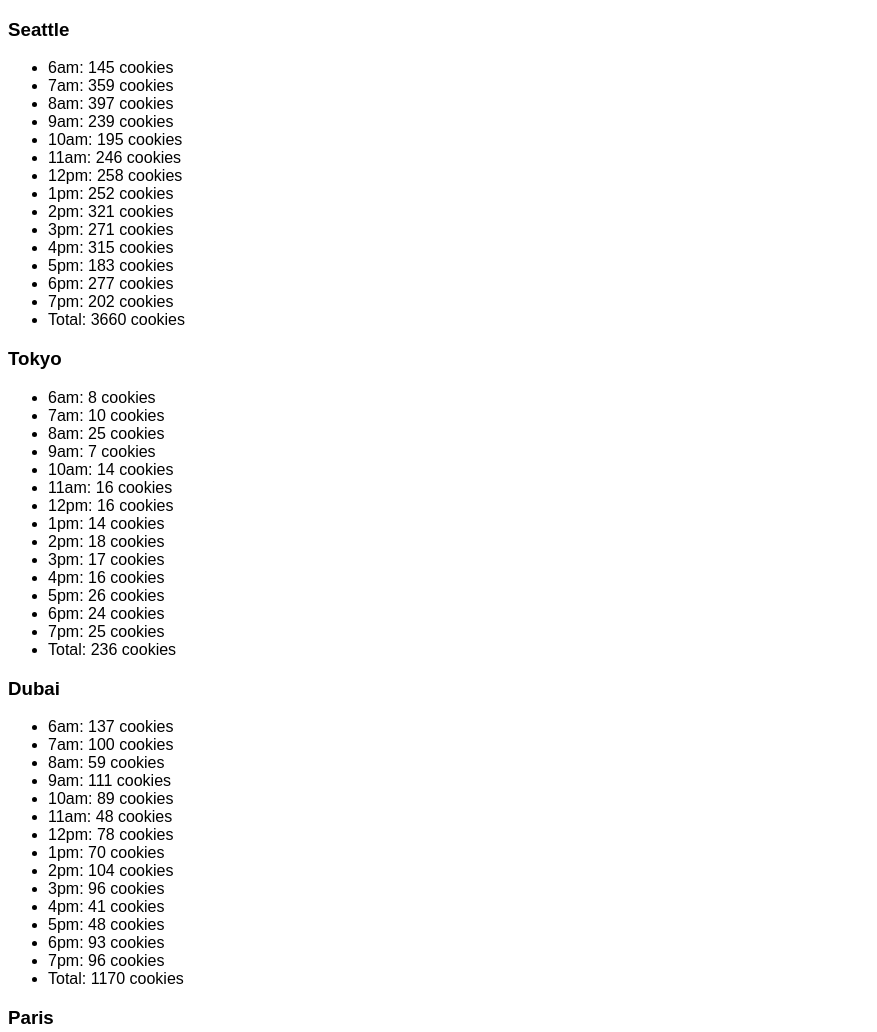
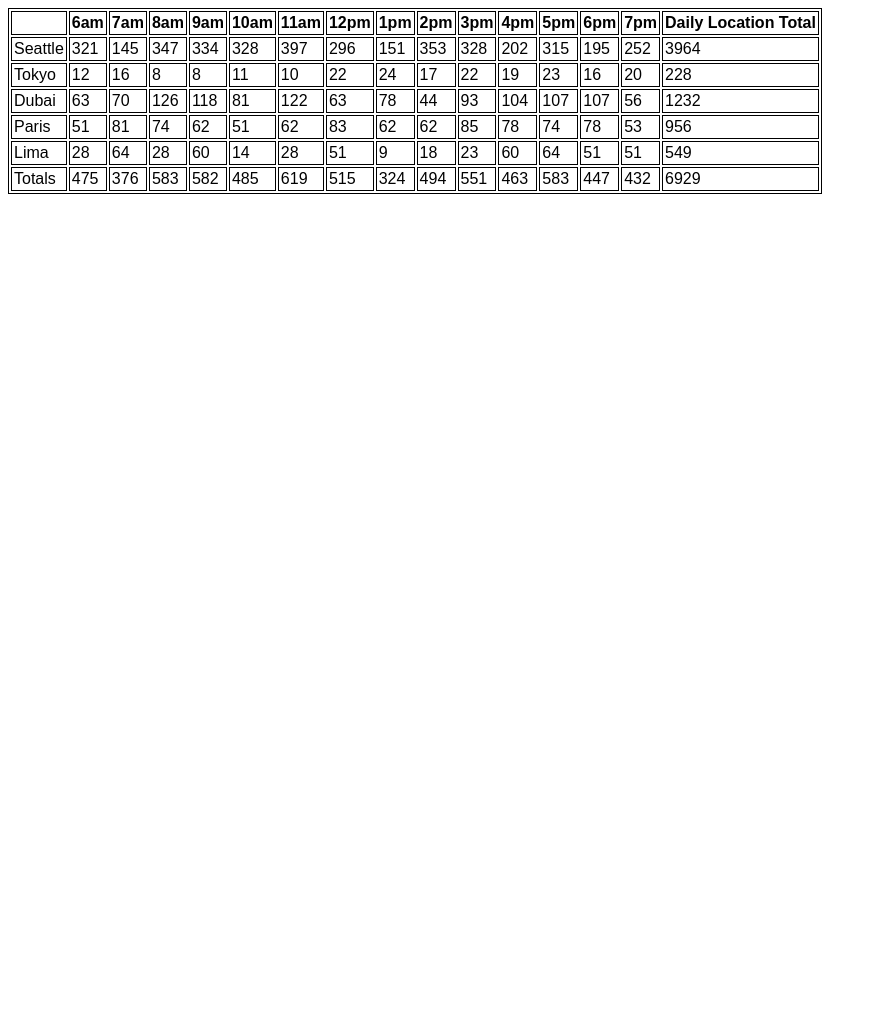
Before and after one commit to jcannon04/cookie-stand, a plain HTML site: page sales.html in a window 1280 px wide. Shown: the top 1032 px of the page, without its empty margins (0-877 px from the left). After the commit the page ends 800 px from the top, so only its background shows below. Drawn offline with Linux system fonts and the light colour scheme; files that its build step writes are made by us from their sources.

Commit message:
submit 201 class 07 lab

```diff
--- a/sales.html
+++ b/sales.html
@@ -5,19 +5,13 @@
     <meta http-equiv="X-UA-Compatible" content="IE=edge">
     <meta name="viewport" content="width=device-width, initial-scale=1.0">
     <title>Sales</title>
-    <link rel="stylesheet" href="sales.css">
+    <link rel="stylesheet" href="/styles/sales.css">
 </head>
 <body>
-    <h3>Seattle</h3>
-    <ul id="seattle-hourly-sales"></ul>
-    <h3>Tokyo</h3>
-    <ul id="tokyo-hourly-sales"></ul>
-    <h3>Dubai</h3>
-    <ul id="dubai-hourly-sales"></ul>
-    <h3>Paris</h3>
-    <ul id="paris-hourly-sales"></ul>
-    <h3>Lima</h3>
-    <ul id="lima-hourly-sales"></ul>
+
+    <table id="sales-estimates">
+
+    </table>
     <script src="scripts/app.js"></script>
 </body>
 </html>
--- a/scripts/app.js
+++ b/scripts/app.js
@@ -1,122 +1,122 @@
-"use strict";
+'use strict';
 
 // Utility Functions
 function getRandomNumberBetween(min, max) {
   return Math.random() * (max - min) + min;
 }
 
-function htmlToElement(html) {
-    var template = document.createElement('template');
-    html = html.trim();
-    template.innerHTML = html;
-    return template.content.firstChild;
+const hoursOfOperation = [
+  '6am',
+  '7am',
+  '8am',
+  '9am',
+  '10am',
+  '11am',
+  '12pm',
+  '1pm',
+  '2pm',
+  '3pm',
+  '4pm',
+  '5pm',
+  '6pm',
+  '7pm',
+];
+
+function Store(location, min, max, avg, hours) {
+  this.location = location;
+  this.minCustPerHr = min;
+  this.maxCustPerHr = max;
+  this.avgCookiePerCust = avg;
+  this.hoursOfOperation = hours;
+  this.hourlySalesEstimates = this.storeHourlySales();
 }
 
-// Objects for store locations
-const seattle = {
-  minCustPerHr: 23,
-  maxCustPerHr: 65,
-  avgCookiePerCust: 6.3,
-  randomCustPerHr: function () {
-    return Math.floor(
-      getRandomNumberBetween(this.minCustPerHr, this.maxCustPerHr)
+Store.prototype.storeHourlySales = function () {
+  let hourlySales = [];
+  let totalSales = 0;
+  for (let i = 0; i < this.hoursOfOperation.length; i++) {
+    let cookiesSold = Math.round(
+      this.randomCustPerHr() * this.avgCookiePerCust
     );
-  },
+    totalSales += cookiesSold;
+    hourlySales.push(cookiesSold);
+  }
+  hourlySales.push(totalSales);
+  return hourlySales;
 };
 
-const tokyo = {
-  minCustPerHr: 3,
-  maxCustPerHr: 24,
-  avgCookiePerCust: 1.2,
-  randomCustPerHr: function () {
-    return Math.floor(
-      getRandomNumberBetween(this.minCustPerHr, this.maxCustPerHr)
-    );
-  },
+Store.prototype.randomCustPerHr = function () {
+  return Math.floor(
+    getRandomNumberBetween(this.minCustPerHr, this.maxCustPerHr)
+  );
 };
 
-const dubai = {
-  minCustPerHr: 11,
-  maxCustPerHr: 38,
-  avgCookiePerCust: 3.7,
-  randomCustPerHr: function () {
-    return Math.floor(
-      getRandomNumberBetween(this.minCustPerHr, this.maxCustPerHr)
-    );
-  },
+Store.prototype.render = function () {
+  let salesTable = document.querySelector('#sales-estimates');
+
+  let storeRow = document.createElement('tr');
+  let storeName = document.createElement('td');
+  storeName.innerHTML = this.location;
+  storeRow.append(storeName);
+
+  this.hourlySalesEstimates.forEach((hour) => {
+    let td = document.createElement('td');
+    td.innerHTML = hour;
+    storeRow.append(td);
+  });
+  salesTable.append(storeRow);
 };
 
-const paris = {
-  minCustPerHr: 20,
-  maxCustPerHr: 38,
-  avgCookiePerCust: 2.3,
-  randomCustPerHr: function () {
-    return Math.floor(
-      getRandomNumberBetween(this.minCustPerHr, this.maxCustPerHr)
-    );
-  },
-};
+let seattle = new Store('Seattle', 23, 65, 6.3, hoursOfOperation);
+let tokyo = new Store('Tokyo', 3, 24, 1.2, hoursOfOperation);
+let dubai = new Store('Dubai', 11, 38, 3.7, hoursOfOperation);
+let paris = new Store('Paris', 20, 38, 2.3, hoursOfOperation);
+let lima = new Store('Lima', 2, 16, 4.6, hoursOfOperation);
 
-const lima = {
-  minCustPerHr: 2,
-  maxCustPerHr: 16,
-  avgCookiePerCust: 4.6,
-  randomCustPerHr: function () {
-    return Math.floor(
-      getRandomNumberBetween(this.minCustPerHr, this.maxCustPerHr)
-    );
-  },
-};
+function createTableHoursHeader() {
+  let table = document.querySelector('#sales-estimates');
+  let tr = document.createElement('tr');
+  tr.append(document.createElement('th'));
 
-// function to store hourly sales at each location
+  for(let i = 0; i < hoursOfOperation.length; i++) {
+    let th = document.createElement('th');
+    th.innerHTML = hoursOfOperation[i];
+    tr.append(th);
+  }
 
-function storeHourlySales(location) {
-  const hoursOfOperation = [
-    "6am",
-    "7am",
-    "8am",
-    "9am",
-    "10am",
-    "11am",
-    "12pm",
-    "1pm",
-    "2pm",
-    "3pm",
-    "4pm",
-    "5pm",
-    "6pm",
-    "7pm",
-  ];
+  let totalHeader = document.createElement('th');
+  totalHeader.innerHTML = 'Daily Location Total';
+  tr.append(totalHeader);
 
-  location.hourlySales = [];
-  let totalSales = 0;
-  for (let hour of hoursOfOperation) {
-    let cookiesSold = Math.round(
-      location.randomCustPerHr() * location.avgCookiePerCust
-    );
-    totalSales += cookiesSold;
-    location.hourlySales.push(`${hour}: ${cookiesSold} cookies`);
-  }
-  location.hourlySales.push(`Total: ${totalSales} cookies`);
+  table.append(tr);
 }
 
-storeHourlySales(seattle);
-storeHourlySales(tokyo);
-storeHourlySales(dubai);
-storeHourlySales(paris);
-storeHourlySales(lima);
+function createTotalsFooter() {
+  let table = document.querySelector('#sales-estimates');
+  let tableRow = document.createElement('tr');
+  let totalRowName = document.createElement('td');
+  totalRowName.innerHTML = 'Totals';
+  tableRow.append(totalRowName);
 
-function displayHourlySales (location, id) {
-    let ul = document.querySelector(`#${id}`);
-
-    location.hourlySales.forEach(elem => {
-        let li = htmlToElement(`<li>${elem}</li>`);
-        ul.append(li);
-    })
+  let numOfRows = table.children.length;
+  let numOfColumns = hoursOfOperation.length + 2;
+  for(let i = 1; i < numOfColumns; i++) {
+    let sum = 0;
+    for(let j = 1; j < numOfRows; j++) {
+      let num = parseInt(table.children[j].children[i].innerHTML);
+      sum += num;
+    }
+    let td = document.createElement('td');
+    td.innerHTML = sum;
+    tableRow.append(td);
+  }
+  table.append(tableRow);
 }
 
-displayHourlySales(seattle, 'seattle-hourly-sales');
-displayHourlySales(tokyo, 'tokyo-hourly-sales');
-displayHourlySales(dubai, 'dubai-hourly-sales');
-displayHourlySales(paris, 'paris-hourly-sales');
-displayHourlySales(lima, 'lima-hourly-sales');
+createTableHoursHeader();
+seattle.render();
+tokyo.render();
+dubai.render();
+paris.render();
+lima.render();
+createTotalsFooter();
--- a/styles/sales.css
+++ b/styles/sales.css
@@ -3,3 +3,9 @@ body {
     background-color: white;
     color: black;
 }
+table, td, th {
+    border: 1px solid black;
+}
+td, th {
+    padding: 2px;
+}
```
